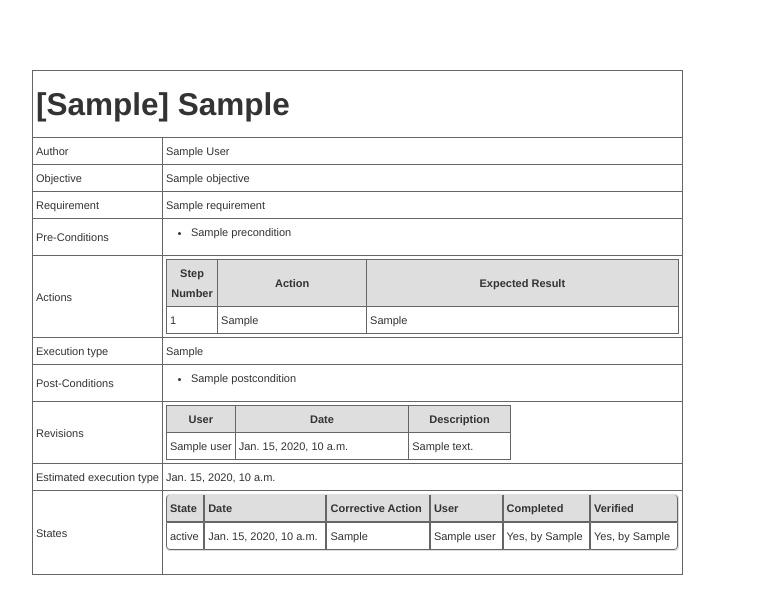
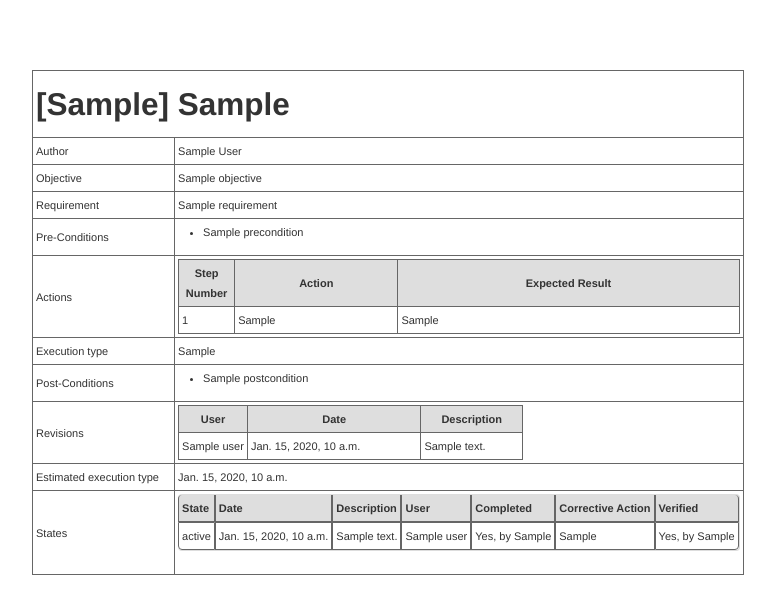
Before and after one commit to marcosalcazar/django-testing-plan, a Django app: template testing_plan/testing/templates/testing/test_cases_report.html in a window 1280 px wide. Shown: the top 614 px of the page, without its empty margins (23-798 px from the left). Run offline with Django 3.2, Linux system fonts and the light colour scheme; the template is opened without the code that fills it: most values are stand-ins (such as "Sample title", 1, 10 or a date in 2020); parts of the project's set-up code (start-up, migrations or seed data) failed here and were passed over; some libraries are stand-ins or nearby versions.

Commit message:
Rename "corrective_action" to "description", then re-added "corrective_action". Fixed screens and report as well.

```diff
--- a/testing_plan/testing/models.py
+++ b/testing_plan/testing/models.py
@@ -103,12 +103,14 @@ class TestCaseState(models.Model):
 
     test_case = models.ForeignKey(TestCase, related_name='states')
     state = models.CharField(_('State'), max_length=1, choices=STATES)
-    corrective_action = models.TextField(_('Corrective Action'))
+    description = models.TextField(_('Description'))
+
     date = models.DateTimeField(_('Date'), auto_now_add=True)
     user = models.ForeignKey(User, verbose_name=_('User'))
 
     completed = models.BooleanField(default=False, verbose_name=_('Completed'))
     completed_by = models.ForeignKey(User, verbose_name=_('Completed By'), related_name='states_completed', null=True, blank=True)
+    corrective_action = models.TextField(_('Corrective Action'), null=True, blank=True)
 
     verified = models.BooleanField(default=False, verbose_name=_('Verified'))
     verified_by = models.ForeignKey(User, verbose_name=_('Verified By'), related_name='states_verified', null=True, blank=True)
--- a/testing_plan/testing/templates/testing/__testcase_states.html
+++ b/testing_plan/testing/templates/testing/__testcase_states.html
@@ -7,9 +7,10 @@
 		<tr>
 			<th>{% trans "State" %}</th>
 			<th>{% trans "Date" %}</th>
-			<th>{% trans "Corrective Action" %}</th>
+			<th>{% trans "Description" %}</th>
 			<th>{% trans "User" %}</th>
 			<th>{% trans "Completed" %}</th>
+			<th>{% trans "Corrective Action" %}</th>
 			<th>{% trans "Verified" %}</th>
 			{% if actions %}
 			<th>&nbsp;</th>
@@ -21,7 +22,7 @@
 		<tr>
 			<td>{{ s.get_state_display }}</td>
 			<td>{{ s.date }}</td>
-			<td>{{ s.corrective_action }}</td>
+			<td>{{ s.description }}</td>
 			<td>{% user_display_name s.user %}</td>
 			<td>
 				{% if s.completed %}
@@ -30,6 +31,7 @@
 					{% trans "No" %}
 				{% endif %}
 			</td>
+			<td>{{ s.corrective_action|default_if_none:"" }}</td>
 			<td>
 				{% if s.verified %}
 					{% trans "Yes, by" %} {{ s.verified_by }}
```
Also changed, not shown: testing_plan/testing/migrations/0007_rename_corrective_to_description.py (added), testing_plan/testing/migrations/0008_auto__add_field_testcasestate_corrective_action.py (added).
